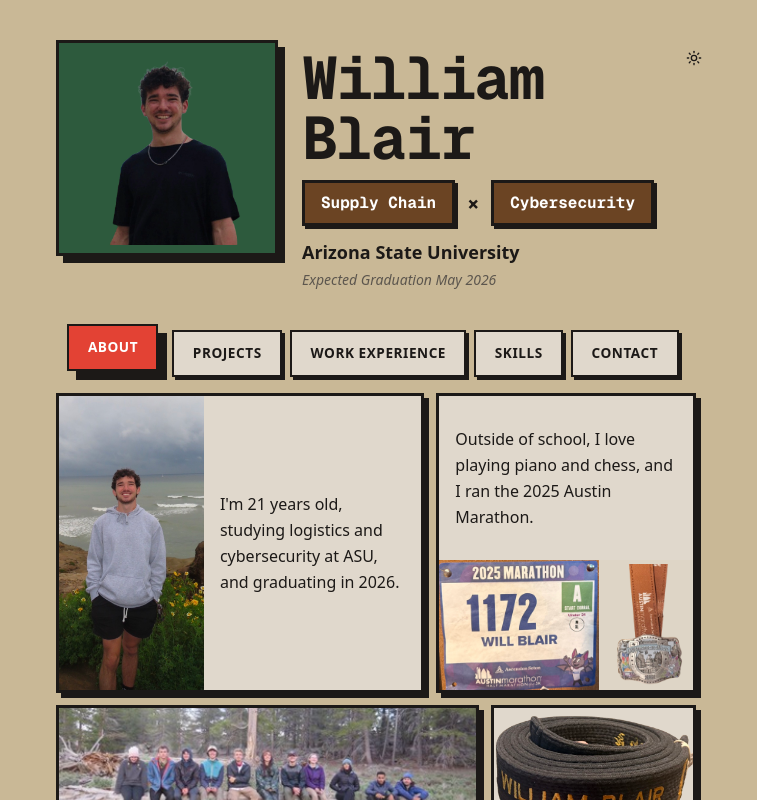
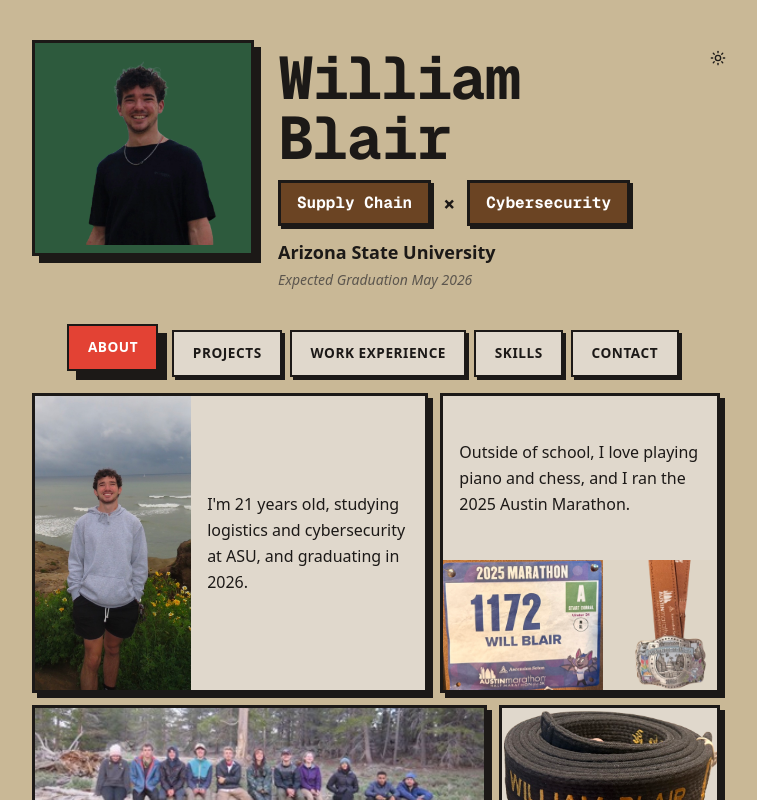
Before and after one commit to WillBlair/portfolio, a Next.js app: page / in a window 1280 px wide. Shown: the top 800 px of the page, without its empty margins (264-1021 px from the left). Built offline with nearby package versions, Linux system fonts and the light colour scheme.

Commit message:
Widen main content area to 45rem

```diff
--- a/src/app/page.tsx
+++ b/src/app/page.tsx
@@ -29,7 +29,7 @@ export default function Home() {
   return (
     <div className="flex min-h-screen flex-col bg-background">
       {/* Main Content - narrow width */}
-      <main className="relative flex-1 w-full max-w-2xl mx-auto px-4">
+      <main className="relative flex-1 w-full max-w-[45rem] mx-auto px-4">
         {/* Theme toggle - positioned relative to content container */}
         <div className="absolute top-10 right-0 z-50">
           <ThemeToggle />
```
